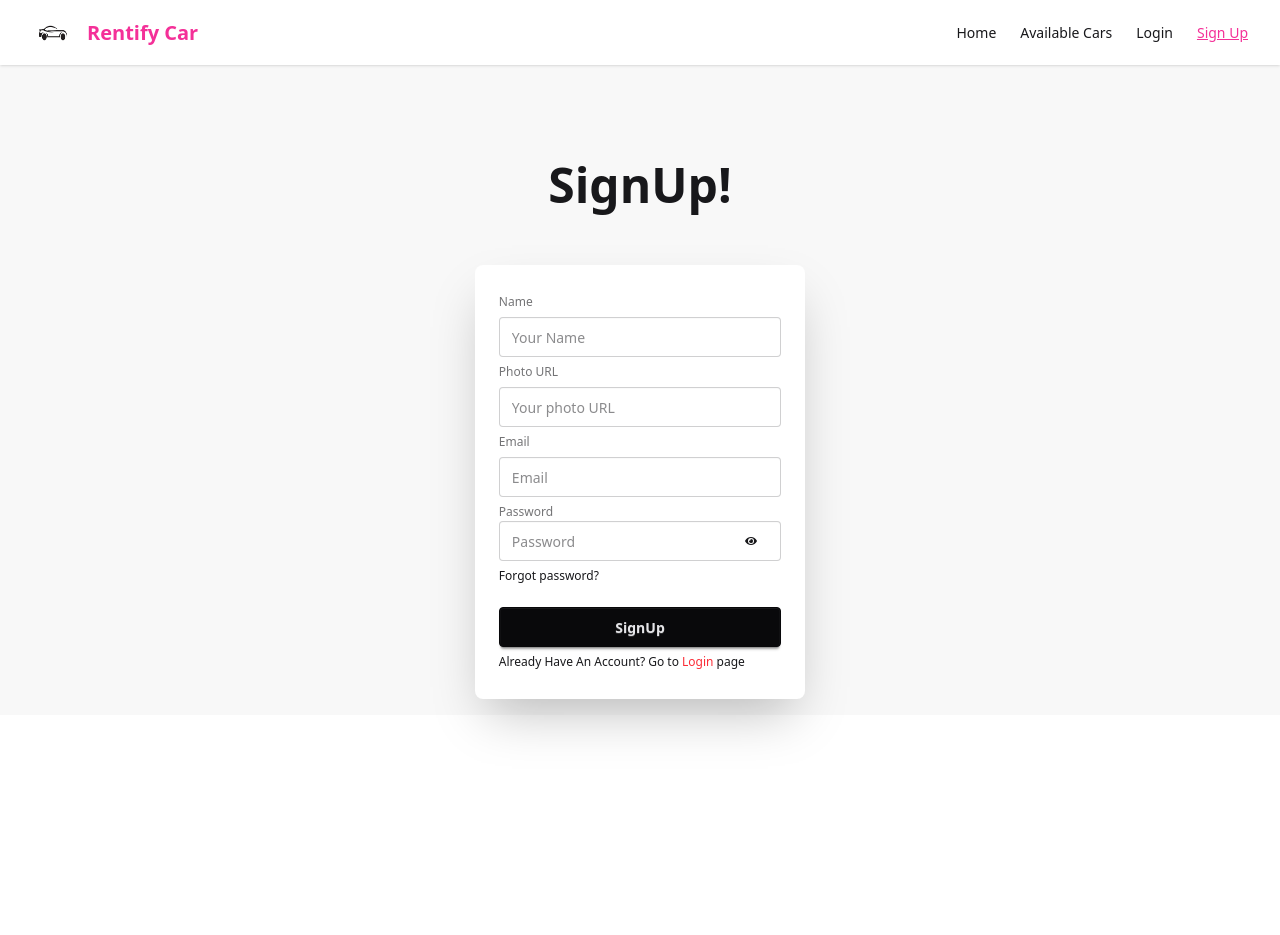
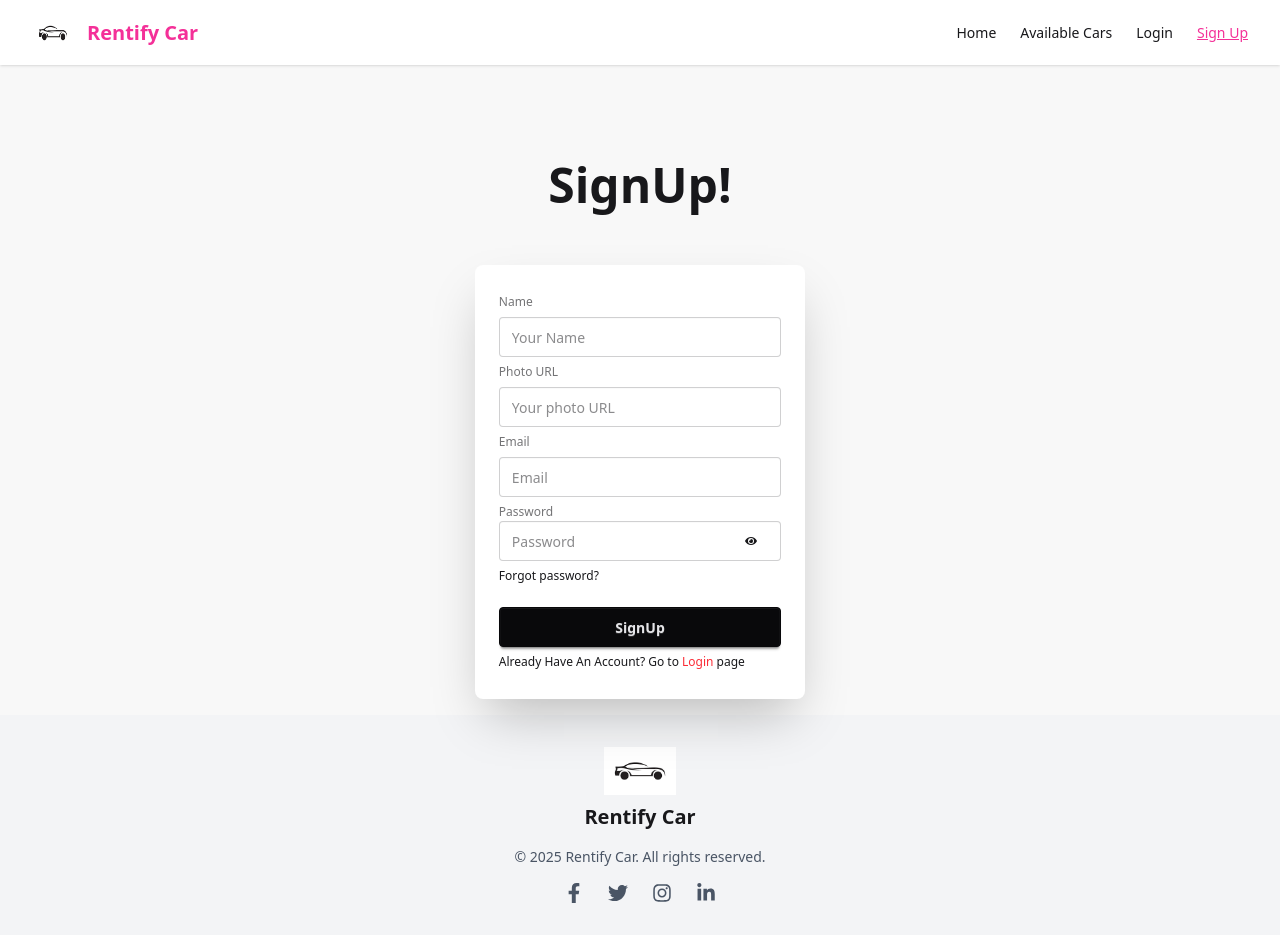
Before and after one commit to safikolislam/car-rental, a React (Vite) app: page /SignUp in a window 1280 px wide. Before the commit the page ends 800 px from the top, so only its background shows below. Built offline with nearby package versions, Linux system fonts and the light colour scheme; no server answers.

Commit message:
added the footer

```diff
--- /dev/null
+++ b/src/Components/Footer.jsx
@@ -0,0 +1,61 @@
+import logo from  '../assets/carImage.png'
+import {
+  FaFacebookF,
+  FaTwitter,
+  FaInstagram,
+  FaLinkedinIn,
+} from "react-icons/fa";
+
+const Footer = () => {
+  return (
+    <footer className="bg-gray-100 text-center py-8">
+
+      <div className="flex flex-col items-center">
+        <img src={logo} alt="Logo" className="h-12 mb-2" />
+        <h2 className="text-xl font-semibold">Rentify Car</h2>
+      </div>
+
+      <p className="text-sm text-gray-600 mt-4">
+        &copy; {new Date().getFullYear()} Rentify Car. All rights reserved.
+      </p>
+
+
+      <div className="flex justify-center mt-4 space-x-6 text-gray-600">
+        <a
+          href="https://facebook.com"
+          target="_blank"
+          rel="noopener noreferrer"
+          className="hover:text-blue-600"
+        >
+          <FaFacebookF size={20} />
+        </a>
+        <a
+          href="https://twitter.com"
+          target="_blank"
+          rel="noopener noreferrer"
+          className="hover:text-blue-400"
+        >
+          <FaTwitter size={20} />
+        </a>
+        <a
+          href="https://instagram.com"
+          target="_blank"
+          rel="noopener noreferrer"
+          className="hover:text-pink-500"
+        >
+          <FaInstagram size={20} />
+        </a>
+        <a
+          href="https://linkedin.com"
+          target="_blank"
+          rel="noopener noreferrer"
+          className="hover:text-blue-700"
+        >
+          <FaLinkedinIn size={20} />
+        </a>
+      </div>
+    </footer>
+  );
+};
+
+export default Footer;
--- a/src/RootLayout/RootLayout.jsx
+++ b/src/RootLayout/RootLayout.jsx
@@ -1,5 +1,6 @@
 import { Outlet } from "react-router";
 import Header from "../Components/Header";
+import Footer from "../Components/Footer";
 
 
 
@@ -9,6 +10,7 @@ const RootLayout = () => {
 
             <Header></Header>
             <Outlet></Outlet>
+            <Footer></Footer>
         </div>
     );
 };
```
